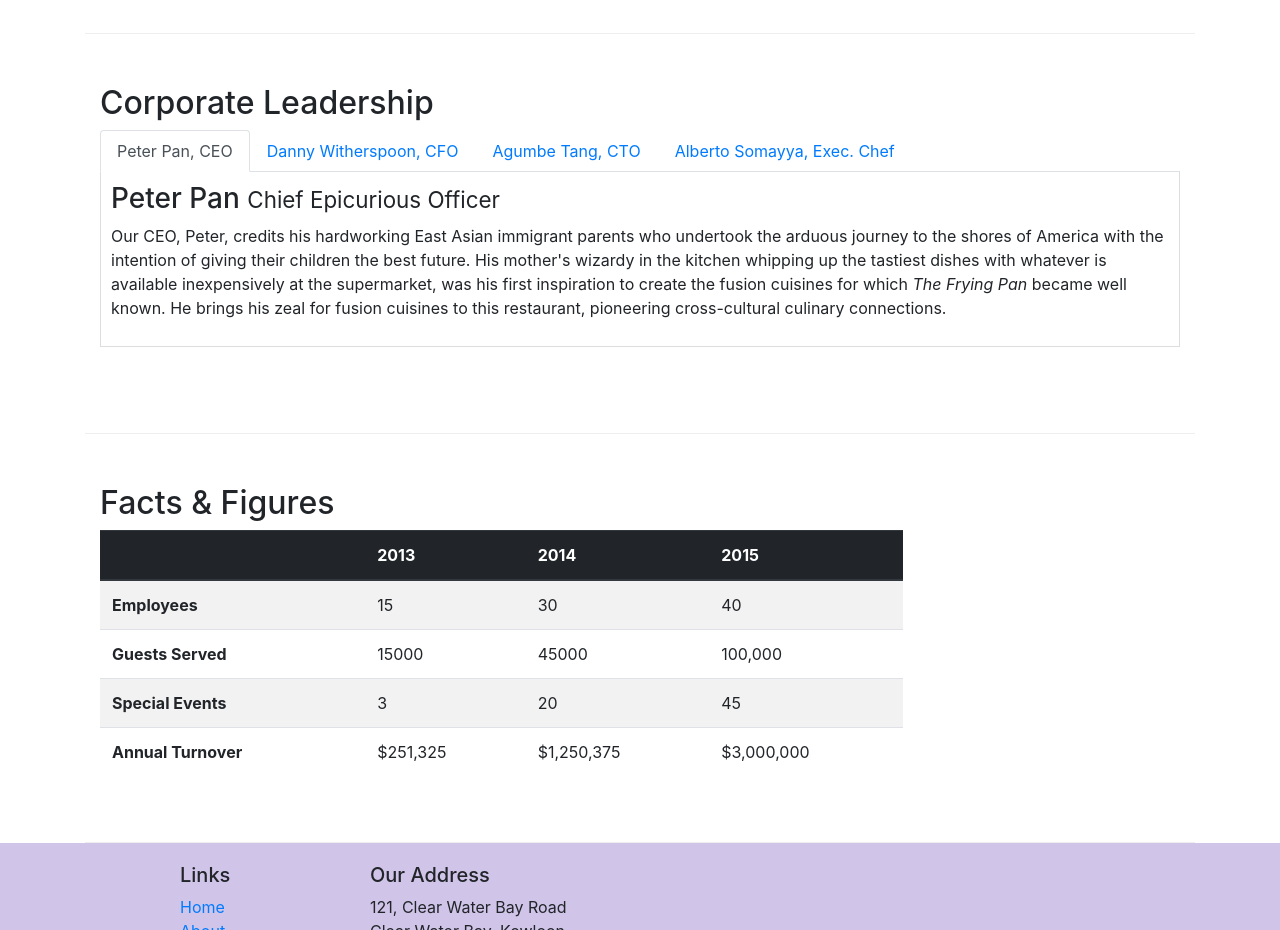
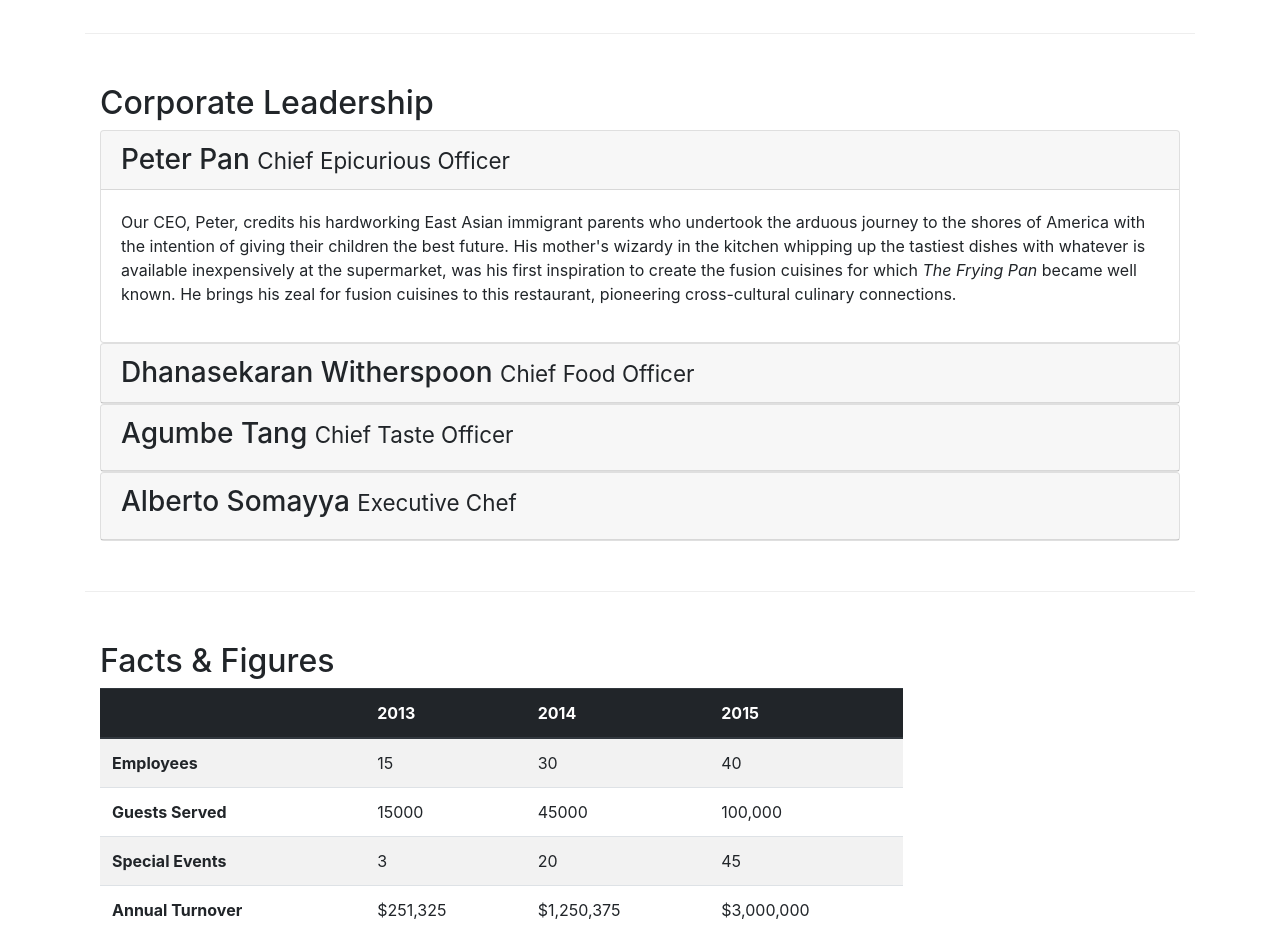
Before and after one commit to Ferayddi/conFusion, a website: page aboutus.html in a window 1280 px wide. Shown: the part 960-1890 px from the top of the page. Drawn offline with nearby package versions, Linux system fonts and the light colour scheme.

Commit message:
Accordion

```diff
--- a/aboutus.html
+++ b/aboutus.html
@@ -105,44 +105,62 @@
             <div class="col-12">
                 <h2>Corporate Leadership</h2>
 
-                <ul class="nav nav-tabs">
-                    <li  class="nav-item">
-                        <a class="nav-link active" href="#peter" role="rab"
-                        data-toggle="tab">Peter Pan, CEO</a>
-                    </li>
-                    <li class="nav-item">
-                        <a class="nav-link" href="#danny" role="tab"
-                        data-toggle="tab">Danny Witherspoon, CFO</a>
-                    </li>
-                    <li class="nav-item">
-                        <a class="nav-link" href="#agumbe"role="tab"
-                        data-toggle="tab">Agumbe Tang, CTO</a>
-                    </li>
-                    <li class="nav-item">
-                        <a class="nav-link" href="#alberto" role="tab"
-                        data-toggle="tab">Alberto Somayya, Exec. Chef</a>
-                    </li>
-                </ul>
 
-                <div class="tab-content">
-                    <div role="tabpanel" class="tab-pane fade show active" id="peter">
-                        <h3>Peter Pan <small>Chief Epicurious Officer</small></h3>
+                <div id="accordion">
+                    <div class="card">
+                        <div class="card-header" role="tab" id="peterhead">
+                            <h3 class="mb-0">
+                                <a data-toggle="collapse" data-target="#peter">
+                                    Peter Pan <small>Chief Epicurious Officer</small></h3>
+                                </a>
+                        </div>
+                            <div role="tabpanel" class="collapse show" id="peter" data-parent="#accordion">
+                                <div class="card-body">
                                     <p class="d-none d-sm-block">Our CEO, Peter, credits his hardworking East Asian immigrant parents who undertook the arduous journey to the shores of America with the intention of giving their children the best future. His mother's wizardy in the kitchen whipping up the tastiest dishes with whatever is available inexpensively at the supermarket, was his first inspiration to create the fusion cuisines for which <em>The Frying Pan</em> became well known. He brings his zeal for fusion cuisines to this restaurant, pioneering cross-cultural culinary connections.</p>
                                 </div>
+                            </div>
+                    </div>
 
-                    <div role="tabpanel" class="tab-pane fade" id="danny">
-                        <h3>Dhanasekaran Witherspoon <small>Chief Food Officer</small></h3>
+                    <div class="card">
+                        <div class="card-header" role="tab" id="dannyhead">
+                            <h3 class="mb-0">
+                                <a data-toggle="collapse" data-target="#danny">
+                                    Dhanasekaran Witherspoon <small>Chief Food Officer</small></h3>
+                                </a>
+                        </div>
+                            <div role="tabpanel" class="collapse " id="danny" data-parent="#accordion">
+                                <div class="card-body">
                                     <p class="d-none d-sm-block">Our CFO, Danny, as he is affectionately referred to by his colleagues, comes from a long established family tradition in farming and produce. His experiences growing up on a farm in the Australian outback gave him great appreciation for varieties of food sources. As he puts it in his own words, <em>Everything that runs, wins, and everything that stays, pays!</em></p>
                                 </div>
+                            </div>
+                    </div>
 
-                    <div role="tabpanel" class="tab-pane fade" id="agumbe">
+                    <div class="card">
+                        <div class="card-header" role="tab" id="agumbehead">
+                            <h3 class="mb-0">
+                                <a data-toggle="collapse" data-target="#agumbe">
                                     <h3>Agumbe Tang <small>Chief Taste Officer</small></h3>
+                                </a>
+                        </div>
+                            <div role="tabpanel" class="collapse" id="agumbe" data-parent="#accordion">
+                                <div class="card-body">
                                     <p class="d-none d-sm-block">Blessed with the most discerning gustatory sense, Agumbe, our CTO, personally ensures that every dish that we serve meets his exacting tastes. Our chefs dread the tongue lashing that ensues if their dish does not meet his exacting standards. He lives by his motto, <em>You click only if you survive my lick.</em></p>
                                 </div>
+                            </div>
+                    </div>
 
-                    <div role="tabpanel" class="tab-pane fade" id="alberto">
+                    <div class="card">
+                        <div class="card-header" role="tab" id="albertohead">
+                            <h3 class="mb-0">
+                                <a data-toggle="collapse" data-target="#alberto">
                                     <h3>Alberto Somayya <small>Executive Chef</small></h3>
+                                </a>
+                        </div>
+                            <div role="tabpanel" class="collapse" id="alberto" data-parent="#accordion">
+                                <div class="card-body">
                                     <p class="d-none d-sm-block">Award winning three-star Michelin chef with wide International experience having worked closely with whos-who in the culinary world, he specializes in creating mouthwatering Indo-Italian fusion experiences. He says, <em>Put together the cuisines from the two craziest cultures, and you get a winning hit! Amma Mia!</em></p>
+                                </div>
+                            </div>
                     </div>
                 </div>
             </div>
```
Lines whose indentation alone changed are shown as unchanged.
